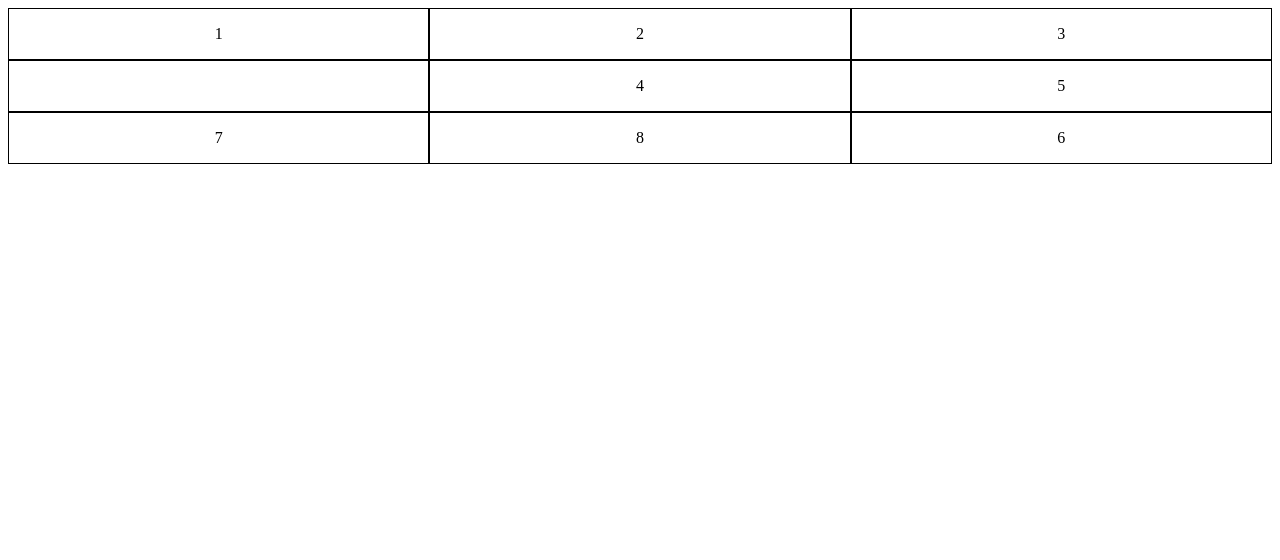
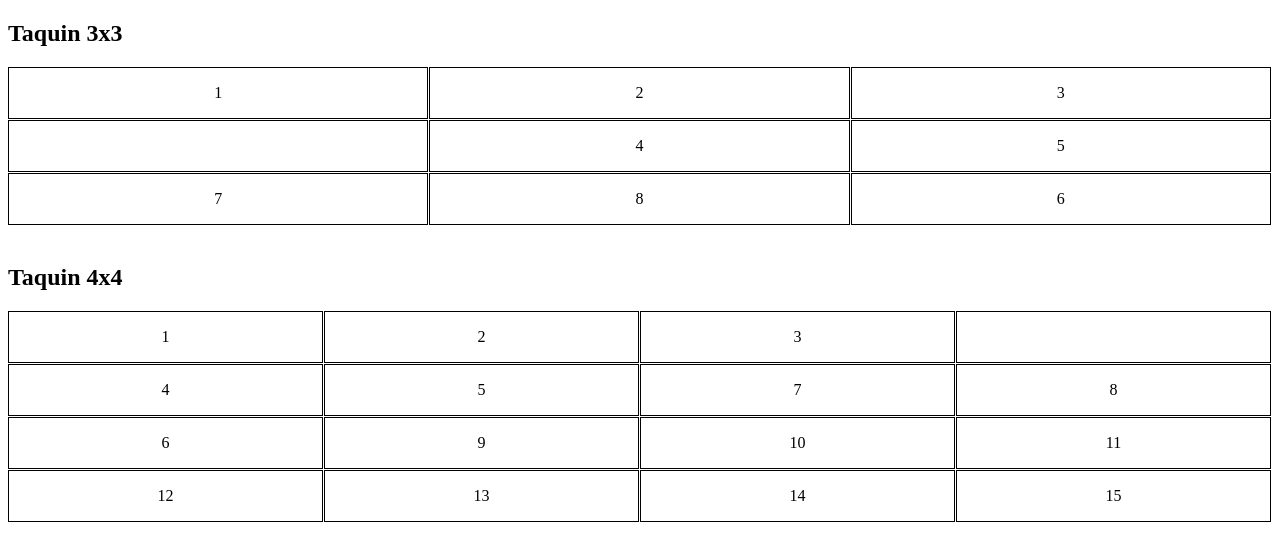
Before and after one commit to NicolasLeRoux/simple-taquin-game, a website: page index.html in a window 1280 px wide. Drawn offline with Linux system fonts and the light colour scheme.

Commit message:
Small adjustment on the display and a complementary exemple.

```diff
--- a/index.html
+++ b/index.html
@@ -7,8 +7,16 @@
 		<title>Simple taquin Game with web component</title>
 	</head>
 	<body>
+		<h2>Taquin 3x3</h2>
 		<tq-grid data-size="3"
 			data-value="[1, 2, 3, 0, 4, 5, 7, 8, 6]">
+		</tq-grid>
+
+		<br>
+
+		<h2>Taquin 4x4</h2>
+		<tq-grid data-size="4"
+			data-value="[1, 2, 3, 0, 4, 5, 7, 8, 6, 9, 10, 11, 12, 13, 14, 15]">
 		</tq-grid>
 
 		<!--
@@ -134,6 +142,8 @@
 					flex: 1;
 					border-width: 1px;
 					border-style: solid;
+					margin-right: 1px;
+					margin-bottom: 1px;
 				}
 
 				p {
```
